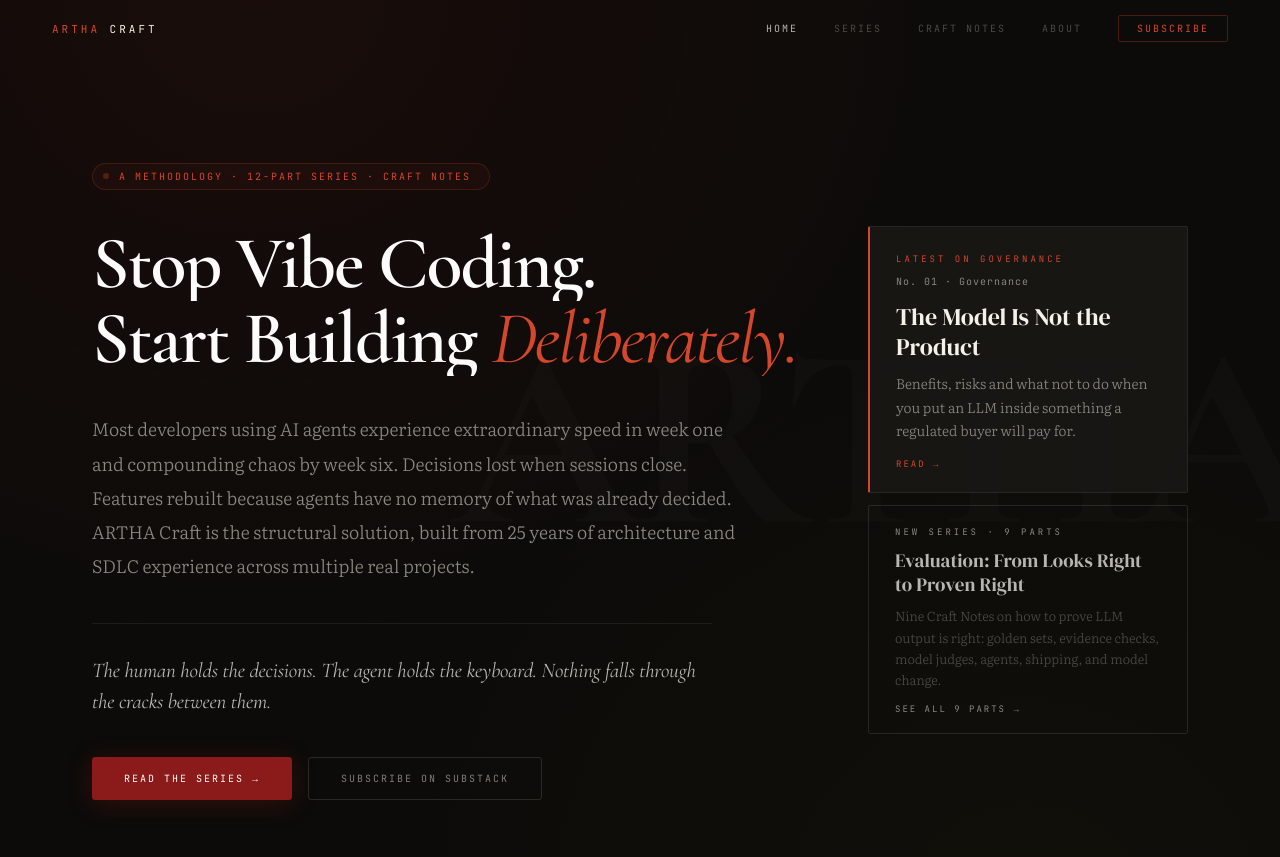
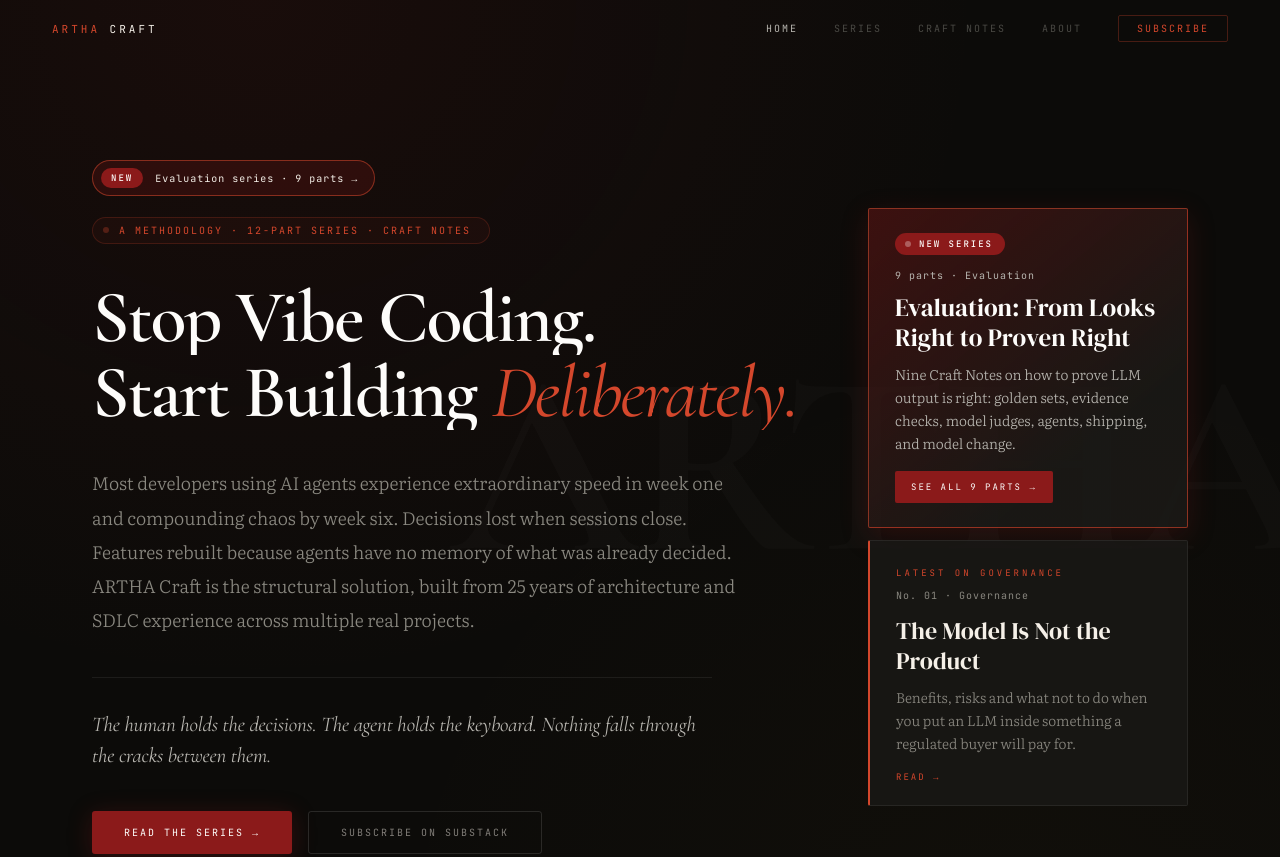
Before and after one commit to jchauhan1975/Arthacraft, a plain HTML site: page index.html in a window 1280 px wide. Shown: the top 857 px of the page. Drawn offline with nearby package versions, Linux system fonts and the light colour scheme.

Commit message:
feat: highlight the Evaluation series on the home page
- "New" announcement link at the top of the hero, shown only while the
  series is flagged new in notes-data.js
- Series card moved to the top of the hero column with a red accent,
  pulsing "New series" pill and a solid call-to-action button

Co-Authored-By: Claude Opus 5.5 <noreply@anthropic.com>

```diff
--- a/assets/notes.js
+++ b/assets/notes.js
@@ -67,13 +67,14 @@
     '</a>';
   }
 
-  // Second hero card: describes an arc and links to the Craft Notes page
+  // Highlighted hero card: announces an arc and links to the Craft Notes page
   function seriesCard(a){
-    return '<a class="cn-next" href="' + esc(a.url || "/notes.html") + '">' +
-      '<span class="cn-card-label cn-next-label">' + (a.isNew ? 'New series' : 'Series') + ' &middot; ' + esc(a.parts) + ' parts</span>' +
-      '<span class="cn-next-title">' + esc(a.title || a.name) + '</span>' +
-      '<span class="cn-card-dek">' + esc(a.dek) + '</span>' +
-      '<span class="cn-next-read">See all ' + esc(a.parts) + ' parts &rarr;</span>' +
+    return '<a class="cn-series" href="' + esc(a.url || "/notes.html") + '">' +
+      '<span class="cn-series-pill"><span class="cn-series-dot"></span>' + (a.isNew ? 'New series' : 'Series') + '</span>' +
+      '<span class="cn-card-meta cn-series-meta">' + esc(a.parts) + ' parts &middot; ' + esc(a.name) + '</span>' +
+      '<span class="cn-series-title">' + esc(a.title || a.name) + '</span>' +
+      '<span class="cn-series-dek">' + esc(a.dek) + '</span>' +
+      '<span class="cn-series-read">See all ' + esc(a.parts) + ' parts &rarr;</span>' +
     '</a>';
   }
 
@@ -109,10 +110,19 @@
   if (notes.length) {
     var featured = notes.filter(function(n){ return n.topic === hero.featureTopic; })[0];
     var series = hero.series && arcs[hero.series];
+    // The series announcement goes first so it is the first thing a visitor sees
     render('[data-notes="hero"]',
+      (series ? seriesCard(series) : "") +
       (featured ? heroCard(featured, "Latest on " + featured.topic) : heroCard(notes[0], "Latest Craft Note")) +
-      (series ? seriesCard(series) : "") +
       (hasUpcoming ? upcomingCard(upcoming) : ""));
+    // Announcement link at the top of the hero, only while the series is new
+    document.querySelectorAll('[data-notes="announce"]').forEach(function(el){
+      if (!series || !series.isNew) return;
+      el.setAttribute("href", series.url || "/notes.html");
+      el.innerHTML = '<span class="hero-announce-tag">New</span>' +
+        '<span class="hero-announce-text">' + esc(series.name) + ' series &middot; ' + esc(series.parts) + ' parts &rarr;</span>';
+      el.hidden = false;
+    });
     render('[data-notes="home"]', ordered.map(homeRow).join(""));
     render('[data-notes="all"]', ordered.map(listRow).join(""));
   }
--- a/index.html
+++ b/index.html
@@ -37,6 +37,17 @@
 .cn-card:hover .cn-card-read{letter-spacing:3px;}
 .hero-note{display:flex;flex-direction:column;gap:12px;}
 
+/* Series announcement: the highlighted card at the top of the hero column */
+.cn-series{display:flex;flex-direction:column;gap:10px;background:linear-gradient(140deg,rgba(139,26,26,0.38) 0%,rgba(26,25,22,0.92) 72%);border:1px solid rgba(212,71,44,0.6);border-radius:2px;padding:24px 26px 24px;box-shadow:0 8px 28px rgba(139,26,26,0.22);transition:border-color 0.25s,box-shadow 0.25s,transform 0.25s;}
+.cn-series:hover{border-color:var(--red-light);box-shadow:0 10px 34px rgba(139,26,26,0.32);transform:translateY(-2px);}
+.cn-series-pill{display:inline-flex;align-items:center;gap:8px;align-self:flex-start;font-family:var(--mono);font-size:9px;font-weight:500;letter-spacing:2px;text-transform:uppercase;color:var(--white);background:var(--red);padding:5px 12px 5px 10px;border-radius:100px;}
+.cn-series-dot{width:6px;height:6px;border-radius:50%;background:var(--white);animation:pulse-dot 2s infinite;}
+.cn-series-meta{color:var(--fog);margin-top:4px;}
+.cn-series-title{font-family:var(--heading);font-size:25px;line-height:1.22;color:var(--white);}
+.cn-series-dek{font-size:14px;line-height:1.65;color:var(--fog);font-weight:300;}
+.cn-series-read{align-self:flex-start;margin-top:6px;font-family:var(--mono);font-size:9px;letter-spacing:2px;text-transform:uppercase;color:var(--white);background:var(--red);padding:10px 16px;border-radius:2px;transition:background 0.2s;}
+.cn-series:hover .cn-series-read{background:var(--red-warm);}
+
 /* Coming next teaser: deliberately secondary to the Latest card */
 .cn-next{display:flex;flex-direction:column;gap:8px;background:transparent;border:1px solid rgba(255,255,255,0.1);border-radius:2px;padding:20px 26px 18px;transition:border-color 0.25s;}
 .cn-next:hover{border-color:rgba(255,255,255,0.18);}
@@ -49,6 +60,12 @@
 .hero-badge{display:inline-flex;align-items:center;gap:10px;border:1px solid rgba(212,71,44,0.2);border-radius:100px;padding:6px 18px 6px 10px;margin-bottom:36px;background:rgba(212,71,44,0.05);}
 .hero-badge-dot{width:6px;height:6px;border-radius:50%;background:var(--red-light);animation:pulse-dot 2s infinite;}
 @keyframes pulse-dot{0%,100%{opacity:1;}50%{opacity:0.3;}}
+/* Top-of-hero link announcing a new series (rendered by assets/notes.js; hidden when nothing is new) */
+.hero-announce{display:flex;align-items:center;gap:12px;width:fit-content;max-width:100%;margin-bottom:18px;padding:7px 16px 7px 8px;border-radius:100px;background:rgba(139,26,26,0.22);border:1px solid rgba(212,71,44,0.55);transition:background 0.2s,border-color 0.2s;opacity:0;animation:fade-in 0.8s 0.2s ease forwards;}
+.hero-announce[hidden]{display:none;}
+.hero-announce:hover{background:rgba(139,26,26,0.4);border-color:var(--red-light);}
+.hero-announce-tag{flex-shrink:0;font-family:var(--mono);font-size:9px;font-weight:500;letter-spacing:2px;text-transform:uppercase;color:var(--white);background:var(--red);padding:4px 10px;border-radius:100px;}
+.hero-announce-text{font-family:var(--mono);font-size:10px;letter-spacing:1px;color:var(--paper);}
 .hero-badge-text{font-family:var(--mono);font-size:10px;letter-spacing:2px;text-transform:uppercase;color:var(--red-light);}
 
 .hero-headline{font-family:var(--display);font-size:74px;font-weight:600;line-height:1.02;color:var(--white);margin-bottom:36px;letter-spacing:-2px;max-width:800px;}
@@ -240,6 +257,7 @@
 <section class="hero">
   <div class="hero-inner hero-grid">
     <div class="hero-text">
+    <a class="hero-announce" data-notes="announce" href="notes.html" hidden></a>
     <div class="hero-badge">
       <span class="hero-badge-dot"></span>
       <span class="hero-badge-text">A Methodology &middot; 12-Part Series &middot; Craft Notes</span>
```
